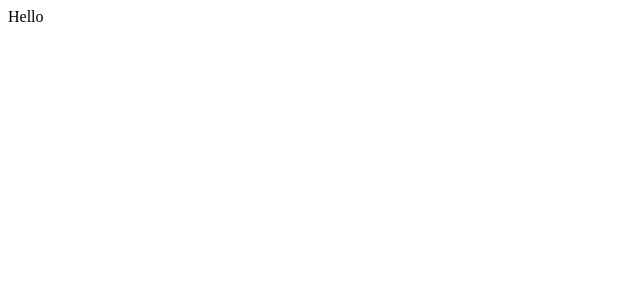
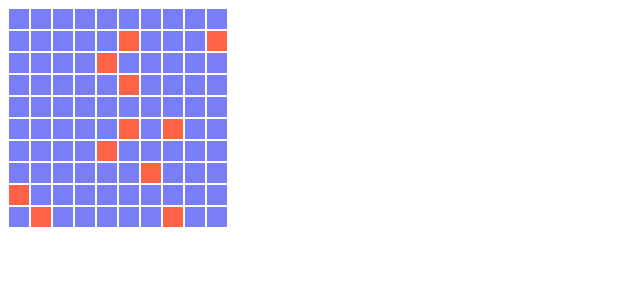
Before and after one commit to andersonmadeira/bombsweeper, a React (Create React App) app: page / in a window 1280 px wide. Shown: the top 300 px of the page, without its empty margins (0-640 px from the left). Built offline with nearby package versions, Linux system fonts and the light colour scheme.

Commit message:
feat: very basic first version of the game working

```diff
--- a/package.json
+++ b/package.json
@@ -3,6 +3,9 @@
   "version": "0.1.0",
   "private": true,
   "dependencies": {
+    "@emotion/core": "^11.0.0",
+    "@emotion/react": "^11.4.1",
+    "@emotion/styled": "^11.3.0",
     "@testing-library/jest-dom": "^5.11.4",
     "@testing-library/react": "^11.1.0",
     "@testing-library/user-event": "^12.1.10",
--- a/src/App.tsx
+++ b/src/App.tsx
@@ -1,5 +1,6 @@
 import React from 'react'
+import { Grid } from './components/Grid'
 
 export const App: React.FC = () => {
-  return <div>Hello</div>
+  return <Grid lines={10} columns={10} mines={20} />
 }
--- /dev/null
+++ b/src/components/Grid.tsx
@@ -0,0 +1,84 @@
+import React from 'react'
+import styled from '@emotion/styled'
+import { Tile } from './Tile'
+
+const StyledGrid = styled.div<{ columns: number }>`
+  display: grid;
+  width: max-content;
+  grid-template-columns: repeat(${({ columns }) => columns}, 1fr);
+  border: 0;
+`
+
+export interface GridProps {
+  lines: number
+  columns: number
+  mines: number
+}
+
+const probability = (n: number): boolean => !!n && Math.random() <= n
+
+const buildMineField = (lines: number, columns: number, mines: number): Record<string, boolean> => {
+  const field: Record<string, boolean> = {}
+  let minesLeft = mines
+
+  for (let l = 0; l < lines; l++) {
+    for (let c = 0; c < columns; c++) {
+      const tileCode = `${l}-${c}`
+      const hasMine = probability(0.15)
+
+      field[tileCode] = hasMine
+
+      if (hasMine) {
+        minesLeft -= 1
+      }
+
+      if (minesLeft === 0) {
+        return field
+      }
+    }
+  }
+
+  return field
+}
+
+export const Grid: React.FC<GridProps> = ({ lines, columns, mines }) => {
+  const [gameStep, setGameStep] = React.useState<'in_progress' | 'over'>('in_progress')
+  const [minefield, setMinefield] = React.useState<Record<string, boolean>>({})
+
+  React.useEffect(() => {
+    if (gameStep !== 'over') {
+      const field = buildMineField(lines, columns, mines)
+      setMinefield(field)
+    }
+  }, [lines, columns, mines, gameStep])
+
+  const onGameOver = React.useCallback(() => setGameStep('over'), [])
+
+  return (
+    <>
+      <StyledGrid columns={columns}>
+        {[...new Array(lines * columns)].map((_, i) => {
+          const line = Math.floor(i / lines)
+          const column = i % columns
+          const tileCode = `${line}-${column}`
+          return (
+            <Tile
+              key={tileCode}
+              field={minefield}
+              line={line}
+              column={column}
+              onGameOver={onGameOver}
+              step={gameStep}
+            />
+          )
+        })}
+      </StyledGrid>
+      {gameStep === 'over' && (
+        <>
+          <span>Game Over!</span>
+          <button onClick={() => setGameStep('in_progress')}>Restart</button>
+        </>
+      )}
+    </>
+  )
+}
--- /dev/null
+++ b/src/components/Tile.tsx
@@ -0,0 +1,71 @@
+import React from 'react'
+import styled from '@emotion/styled'
+
+const StyledTile = styled.div<{ hasMine: boolean }>`
+  cursor: pointer;
+  user-select: none;
+  display: flex;
+  justify-content: center;
+  align-items: center;
+  width: 20px;
+  height: 20px;
+  // temporary, just for debugging purposes
+  background: ${({ hasMine }) => (hasMine ? 'tomato' : '#797ef6')};
+  border: 0;
+  margin: 1px;
+`
+
+export interface TileProps {
+  line: number
+  column: number
+  field: Record<string, boolean>
+  onGameOver: () => void
+  step: 'in_progress' | 'over'
+}
+
+const searchMines = (line: number, column: number, field: Record<string, boolean>): number => {
+  let count = 0
+
+  if (field[`${line}-${column}`]) {
+    return -1
+  }
+
+  for (let l = line - 1; l <= line + 1; l++) {
+    for (let c = column - 1; c <= column + 1; c++) {
+      if (field[`${l}-${c}`] && (l !== line || c !== column)) {
+        count += 1
+      }
+    }
+  }
+
+  return count
+}
+
+export const Tile: React.FC<TileProps> = ({ line, column, field, onGameOver, step }) => {
+  const [label, setLabel] = React.useState<string>('')
+
+  const code = `${line}-${column}`
+
+  React.useEffect(() => {
+    if (step === 'in_progress') {
+      setLabel('')
+    }
+  }, [step])
+
+  const handleClickTile = React.useCallback(() => {
+    const mineCount = searchMines(line, column, field)
+    const tileLabel = mineCount === -1 ? '*' : `${mineCount}`
+
+    if (mineCount === -1) {
+      onGameOver()
+    }
+
+    setLabel(tileLabel)
+  }, [column, line, field, onGameOver])
+
+  return (
+    <StyledTile hasMine={field[code]} onClick={() => step === 'in_progress' && handleClickTile()}>
+      <span>{label}</span>
+    </StyledTile>
+  )
+}
```
Also changed, not shown: 1 other file (tests, documents, lock files or other folders).
